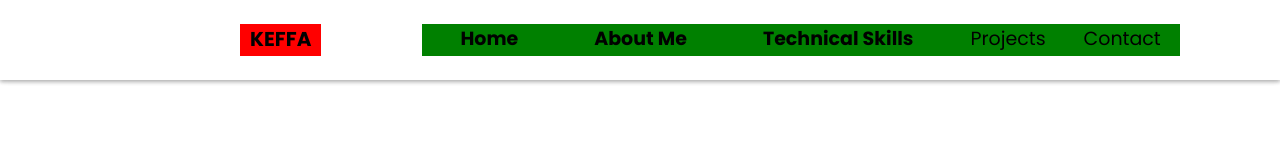
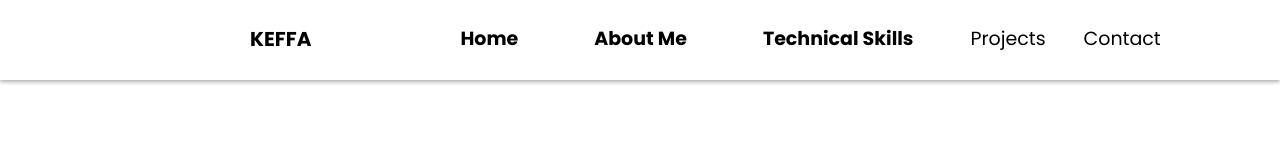
Before and after one commit to efpha/My-portfolio-site, a React (Create React App) app: page / in a window 1280 px wide. Shown: the top 160 px of the page. Built offline with nearby package versions, Linux system fonts and the light colour scheme.

Commit message:
Navbar background fixes with z-index

```diff
--- a/src/App.css
+++ b/src/App.css
@@ -32,7 +32,6 @@
     left: 15em;
     top: 1.5em;
     height: 2em;
-    background-color: red;
     cursor: pointer;
   }
 
@@ -47,7 +46,6 @@
     left: 33%;
     top: 1.5em;
     height: 2em;
-    background-color: green;
     cursor: pointer;
   }
 
```
